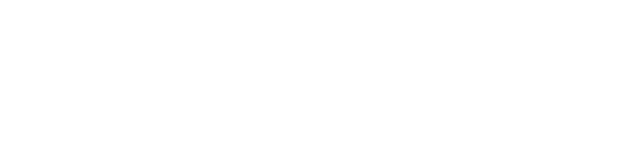
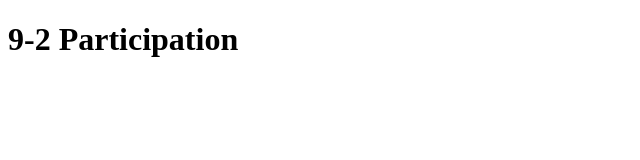
Before and after one commit to GU-Web-Dev-2025/participation-2-html-zobemurray, a plain HTML site: page index.html in a window 1280 px wide. Shown: the whole page, without its empty margins (0-640 px from the left). Drawn offline with Linux system fonts and the light colour scheme.

Commit message:
Adding header

```diff
--- a/index.html
+++ b/index.html
@@ -4,6 +4,7 @@
     <meta charset="UTF-8">
     <meta name="viewport" content="width=device-width, initial-scale=1.0">
     <title>9-2 Participation</title>
+    <h1>9-2 Participation</h1>
 </head>
 <body>
 
```
